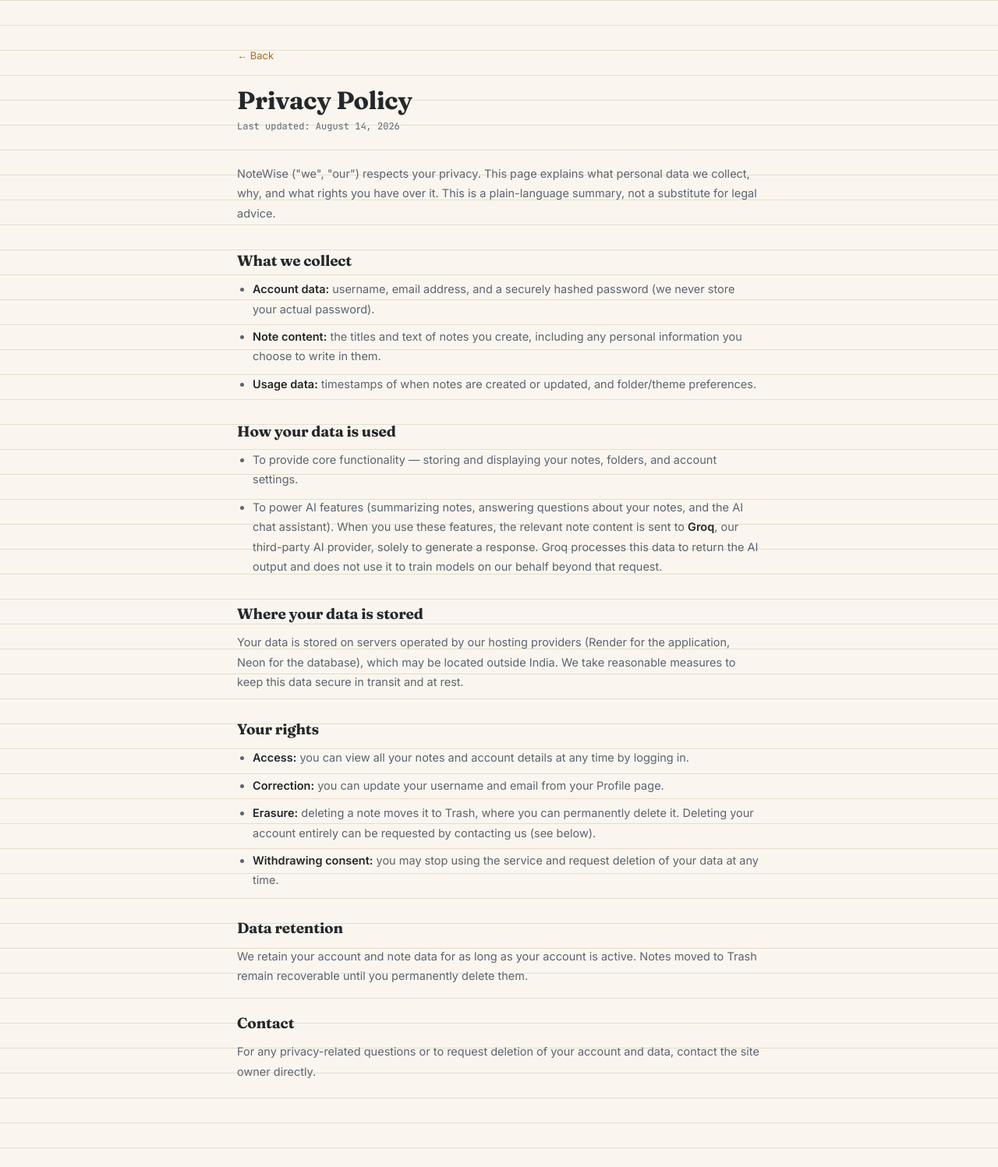
After one commit to tanguturi-b/notewise, a Flask app: page /privacy in a window 1280 px wide. The commit adds this page. Shown: the whole page at 78% size. Run offline with Flask 3, Linux system fonts and the light colour scheme.

Commit message:
add privacy policy page and signup consent

```diff
--- a/app.py
+++ b/app.py
@@ -69,6 +69,9 @@ def landing():
     if current_user.is_authenticated:
         return redirect(url_for('dashboard'))
     return render_template('landing.html')
+@app.route('/privacy')
+def privacy():
+    return render_template('privacy.html', updated_date=datetime.utcnow().strftime('%B %d, %Y'))
 
 # ---------- AUTH ----------
 
@@ -85,6 +88,10 @@ def signup():
 
         if User.query.filter_by(username=username).first():
             flash('That username is already taken.', 'error')
+            return redirect(url_for('signup'))
+
+        if not request.form.get('consent'):
+            flash('You must agree to the Privacy Policy to create an account.', 'error')
             return redirect(url_for('signup'))
 
         user = User(
--- /dev/null
+++ b/templates/privacy.html
@@ -0,0 +1,61 @@
+<!DOCTYPE html>
+<html>
+<head>
+    <title>Privacy Policy - NoteWise</title>
+    <script>
+    (function() {
+        document.documentElement.setAttribute('data-theme', localStorage.getItem('theme') || 'light');
+    })();
+    </script>
+    <link rel="stylesheet" href="{{ url_for('static', filename='css/style.css') }}">
+    <style>
+        .pp-wrap { max-width: 720px; margin: 0 auto; padding: 60px 24px 100px; }
+        .pp-wrap h1 { font-size: 32px; margin-bottom: 6px; }
+        .pp-updated { font-family: 'JetBrains Mono', monospace; font-size: 12px; color: var(--ink-soft); margin-bottom: 40px; display: block; }
+        .pp-wrap h2 { font-size: 19px; margin-top: 36px; margin-bottom: 12px; }
+        .pp-wrap p, .pp-wrap li { font-size: 14.5px; color: var(--ink-soft); line-height: 1.75; margin-bottom: 10px; }
+        .pp-wrap ul { padding-left: 20px; margin-bottom: 14px; }
+        .pp-wrap strong { color: var(--ink); }
+        .pp-back { display: inline-block; margin-bottom: 30px; font-size: 13px; color: var(--spine-dark); text-decoration: none; }
+    </style>
+</head>
+<body>
+<div class="pp-wrap">
+    <a href="javascript:history.back()" class="pp-back">&larr; Back</a>
+    <h1>Privacy Policy</h1>
+    <span class="pp-updated">Last updated: {{ updated_date }}</span>
+
+    <p>NoteWise ("we", "our") respects your privacy. This page explains what personal data we collect, why, and what rights you have over it. This is a plain-language summary, not a substitute for legal advice.</p>
+
+    <h2>What we collect</h2>
+    <ul>
+        <li><strong>Account data:</strong> username, email address, and a securely hashed password (we never store your actual password).</li>
+        <li><strong>Note content:</strong> the titles and text of notes you create, including any personal information you choose to write in them.</li>
+        <li><strong>Usage data:</strong> timestamps of when notes are created or updated, and folder/theme preferences.</li>
+    </ul>
+
+    <h2>How your data is used</h2>
+    <ul>
+        <li>To provide core functionality — storing and displaying your notes, folders, and account settings.</li>
+        <li>To power AI features (summarizing notes, answering questions about your notes, and the AI chat assistant). When you use these features, the relevant note content is sent to <strong>Groq</strong>, our third-party AI provider, solely to generate a response. Groq processes this data to return the AI output and does not use it to train models on our behalf beyond that request.</li>
+    </ul>
+
+    <h2>Where your data is stored</h2>
+    <p>Your data is stored on servers operated by our hosting providers (Render for the application, Neon for the database), which may be located outside India. We take reasonable measures to keep this data secure in transit and at rest.</p>
+
+    <h2>Your rights</h2>
+    <ul>
+        <li><strong>Access:</strong> you can view all your notes and account details at any time by logging in.</li>
+        <li><strong>Correction:</strong> you can update your username and email from your Profile page.</li>
+        <li><strong>Erasure:</strong> deleting a note moves it to Trash, where you can permanently delete it. Deleting your account entirely can be requested by contacting us (see below).</li>
+        <li><strong>Withdrawing consent:</strong> you may stop using the service and request deletion of your data at any time.</li>
+    </ul>
+
+    <h2>Data retention</h2>
+    <p>We retain your account and note data for as long as your account is active. Notes moved to Trash remain recoverable until you permanently delete them.</p>
+
+    <h2>Contact</h2>
+    <p>For any privacy-related questions or to request deletion of your account and data, contact the site owner directly.</p>
+</div>
+</body>
+</html>
--- a/templates/signup.html
+++ b/templates/signup.html
@@ -24,6 +24,10 @@
             <input type="text" name="username" placeholder="Username" required>
             <input type="email" name="email" placeholder="Email" required>
             <input type="password" name="password" placeholder="Password" required>
+            <label style="display:flex; align-items:flex-start; gap:8px; font-size:12.5px; color:var(--ink-soft); margin-bottom:16px; line-height:1.5;">
+                <input type="checkbox" name="consent" required style="width:auto; margin-top:2px;">
+                I agree to the <a href="{{ url_for('privacy') }}" target="_blank" style="color:var(--spine-dark);">Privacy Policy</a>, including that my note content may be sent to Groq (our AI provider) when I use AI features.
+            </label>
             <button type="submit">Sign Up</button>
         </form>
         <span class="switch-link">Already have an account? <a href="{{ url_for('login') }}">Log in</a></span>
```
